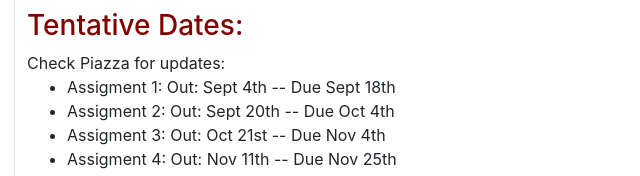
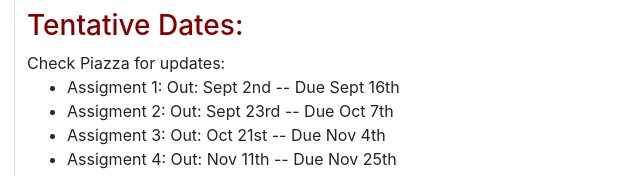
Before and after one commit to ai-cmu-iitp01/ai-cmu-iitp01.github.io, a plain HTML site: page index.html in a window 1280 px wide. Shown: the part 3684-3860 px from the top of the page, 71-711 px from the left. Drawn offline with Linux system fonts and the light colour scheme.

Commit message:
Course webpage updated with new due dates.

```diff
--- a/index.html
+++ b/index.html
@@ -13,7 +13,7 @@
   <nav class="navbar navbar-expand-md navbar-dark">
     <a href="https://www.lti.cs.cmu.edu">
       <img src="./static/ltilogo.png" style="height:50px; float: left; margin-left: 20px; margin-right: 20px;"></a>
-      <a class="navbar-brand" href="https://ai-cmu.github.io/"><font color="black">CMU-IITP-01</font></a>
+      <a class="navbar-brand" href="https://ai-cmu-iitp01.github.io/"><font color="black">CMU-IITP-01</font></a>
     <button class="navbar-toggler" type="button" data-toggle="collapse" data-target="#navbarsExampleDefault" aria-controls="navbarsExampleDefault" aria-expanded="false" aria-label="Toggle navigation">
     <span class="navbar-toggler-icon"></span>
     </button>
@@ -476,8 +476,8 @@
     <h3> Tentative Dates: </h3>
     Check Piazza for updates:
     <ul>
-    <li> Assigment 1: Out: Sept 4th -- Due Sept 18th
-    <li> Assigment 2: Out: Sept 20th -- Due Oct 4th
+    <li> Assigment 1: Out: Sept 2nd -- Due Sept 16th
+    <li> Assigment 2: Out: Sept 23rd -- Due Oct 7th
     <li> Assigment 3: Out: Oct 21st -- Due Nov 4th
     <li> Assigment 4: Out: Nov 11th -- Due Nov 25th
     </ul>
```
